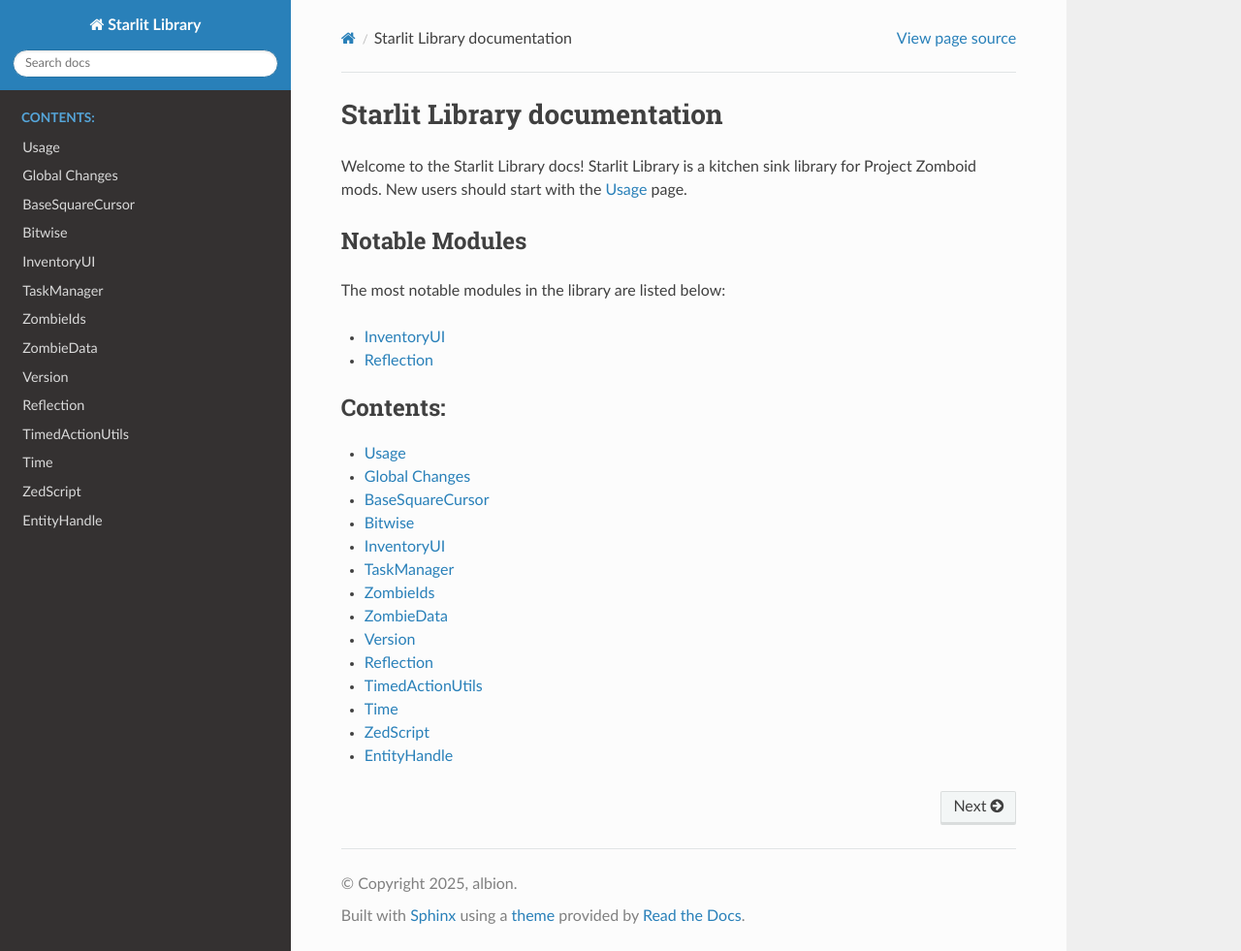
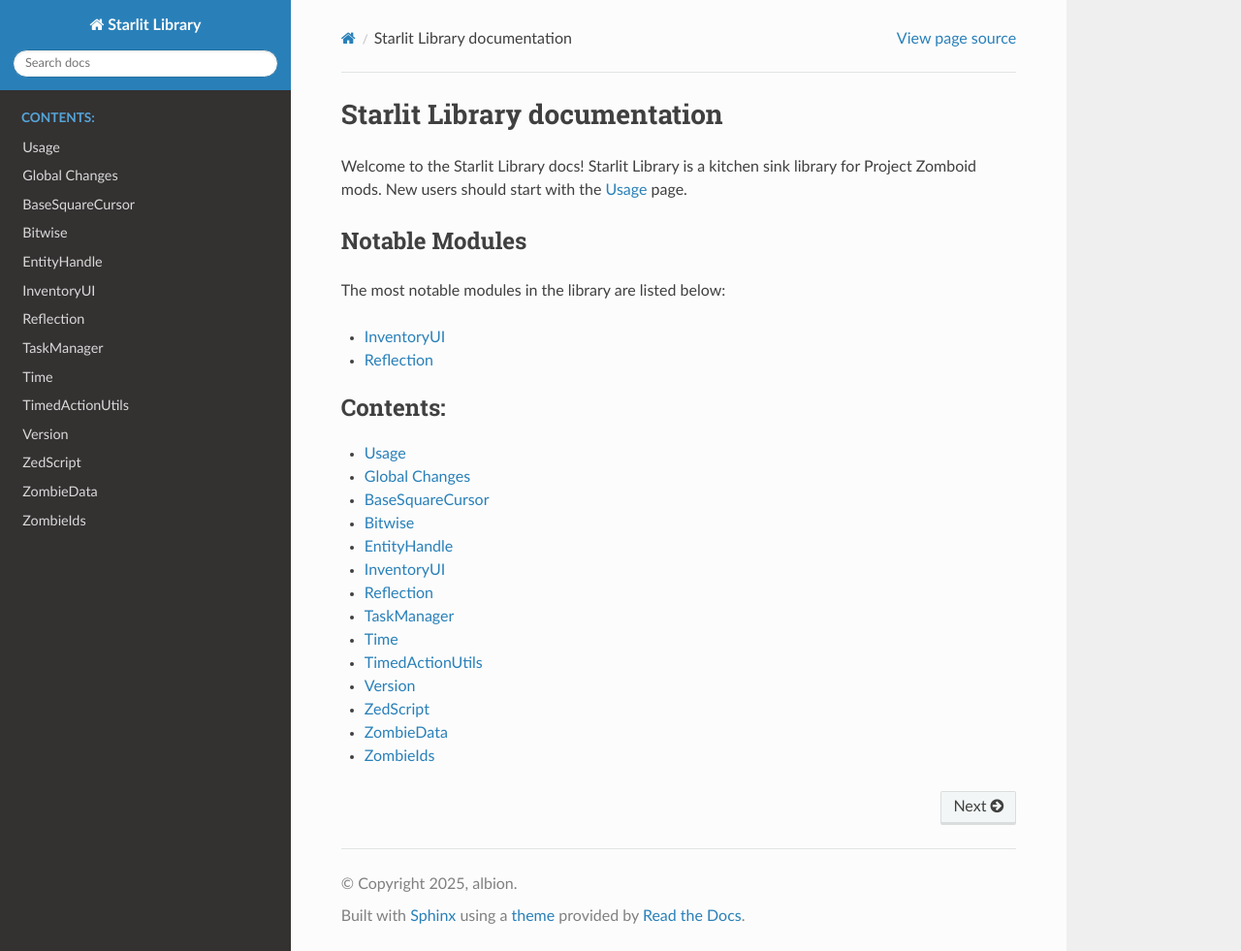
Before and after one commit to demiurgeQuantified/StarlitLibrary, a Sphinx documentation site: the page built from docs/source/index.rst, in a window 1280 px wide and 981 px high. Shown: the whole window at 97% size. Built offline with Sphinx 7.4.7 and the Read the Docs theme 3.1.0, drawn with Linux system fonts in a browser that asks for light colours.

```diff
--- a/docs/source/index.rst
+++ b/docs/source/index.rst
@@ -17,13 +17,13 @@ The most notable modules in the library are listed below:
    global
    modules/BaseSquareCursor
    modules/Bitwise
+   modules/EntityHandle
    modules/InventoryUI
+   modules/Reflection
    modules/TaskManager
+   modules/Time
+   modules/TimedActionUtils
+   modules/Version
+   modules/ZedScript
+   modules/ZombieData
    modules/ZombieIds
-   modules/ZombieData
-   modules/Version
-   modules/Reflection
-   modules/TimedActionUtils
-   modules/Time
-   modules/ZedScript
-   modules/EntityHandle
```
